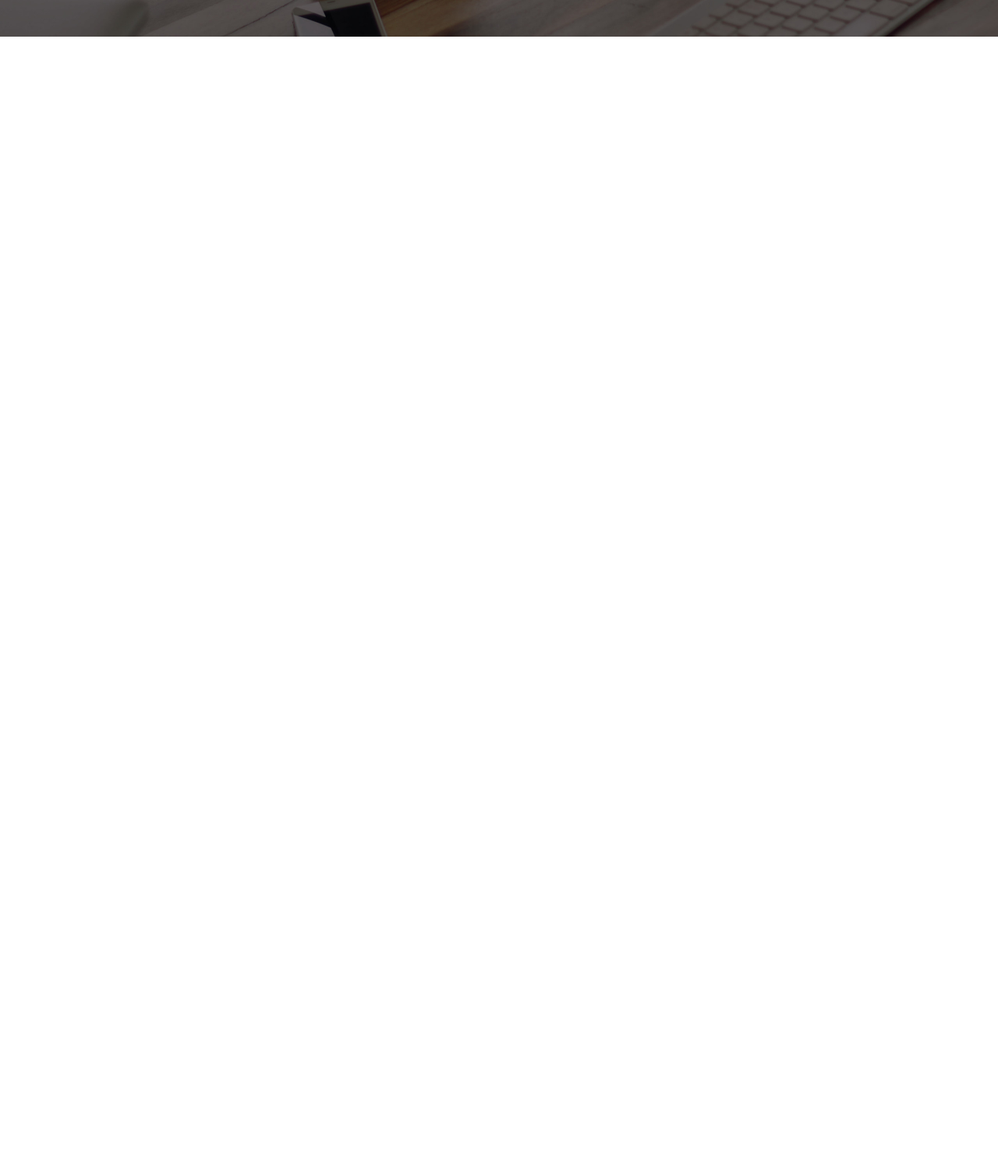
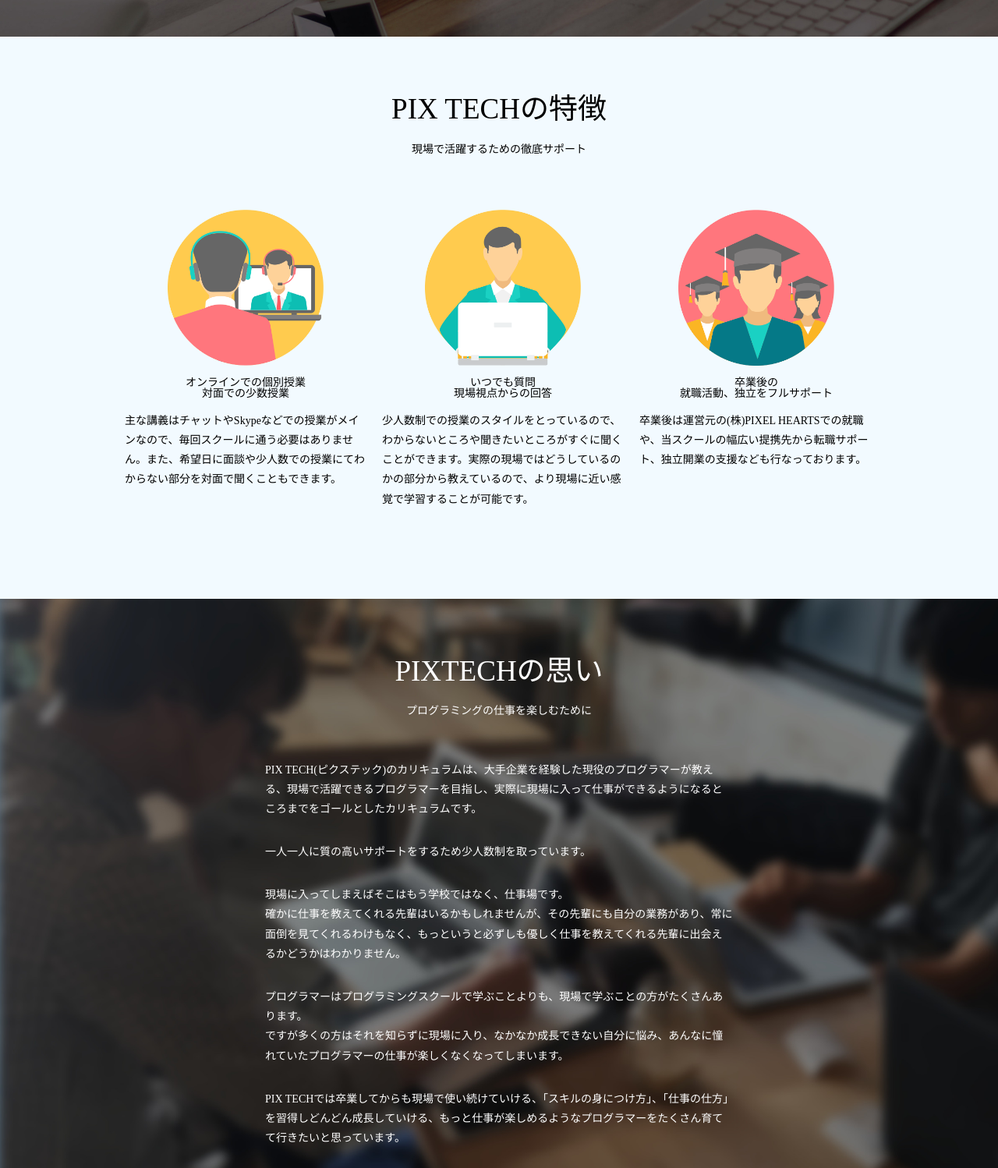
Before and after one commit to shimizu-tomoya/shimitomo-pix-practice, a website: page pixtech-shimizu-tomoya-main/index.html in a window 1280 px wide. Shown: the part 613-2111 px from the top of the page at 78% size. Before the commit the page ends 800 px from the top, so only its background shows below. Drawn offline with Linux system fonts and the light colour scheme.

Commit message:
[add]HTML&CSS 「section1-2」を追加

```diff
--- a/pixtech-shimizu-tomoya-main/assets/css/style.css
+++ b/pixtech-shimizu-tomoya-main/assets/css/style.css
@@ -22,6 +22,34 @@
   background-color: orange;
   color: #fff;
   font-weight: bold;
+}
+
+.common-heading {
+  padding-top: 60px;
+  padding-bottom: 50px;
+  text-align: center;
+}
+
+.common-heading h2 {
+  font-size: 37px;
+  padding-bottom: 5px;
+}
+
+.common-collection {
+  display: flex;
+  justify-content: center;
+  margin-bottom: 70px;
+}
+
+.common-width {
+  max-width: 310px;
+  height: auto;
+  margin: 15px 10px 15px 10px;
+}
+
+.common-img {
+  text-align: center;
+  margin-bottom: 15px;
 }
 
 /* local */
@@ -92,12 +120,59 @@
   margin-top: 40px;
 }
 
+/* feature */
+.feature {
+  background-color: #f2faff;
+  padding-bottom: 30px;
+}
+
+.feature .feature-mass img {
+  width: 200px;
+  height: 200px;
+}
+
+.feature h3 {
+  text-align: center;
+  margin-bottom: 15px;
+  line-height: 1;
+}
+
+
+
+
+/* thought */
+.thought {
+  height: 730px;
+  color: #fff;
+  background-image: url(../img/section2-bg.jpg);
+  background-size: cover;
+  padding-bottom: 20px;
+}
+
+.thought .thought-mass {
+  width: 600px;
+  margin: 0 auto 0 auto;
+}
+
+.thought .thought-mass p:not(:last-child) {
+  margin-bottom: 30px;
+}
+
 @media (max-width:980px) {
 
   /* global */
   .wrapper {
     max-width: 980px;
     margin: 0 auto;
+  }
+
+  .common-collection {
+    display: block;
+    margin-bottom: 20px;
+  }
+
+  .common-width {
+    margin: 0 auto 50px auto;
   }
 
   /* local */
@@ -158,4 +233,23 @@
   .first-view .first-view-button {
     margin-top: 20px;
   }
+
+  /* thought  */
+  .thought {
+    height: auto;
+  }
+
+  .thought .thought-mass {
+    width: auto;
+    height: auto;
+    padding: 10px;
+  }
+
+  .thought .thought-mass p:not(:last-child) {
+    margin-bottom: 0;
+  }
+
+  .thought .thought-mass .pc-width:not(:last-child) {
+    margin-bottom: 20px;
+  }
 }
--- a/pixtech-shimizu-tomoya-main/index.html
+++ b/pixtech-shimizu-tomoya-main/index.html
@@ -54,6 +54,54 @@
         </div>
       </div>
     </section>
+    <section class="feature">
+      <div class="container mobile-container">
+        <div class="common-heading">
+          <h2>PIX TECHの特徴</h2>
+          <p>現場で活躍するための徹底サポート</p>
+        </div>
+        <section class="feature-mass">
+          <div class="common-collection">
+            <div class="common-width left">
+              <div class="common-img">
+                <img src="assets/img/section1-1.png" alt="">
+              </div>
+              <h3>オンラインでの個別授業<br>対面での少数授業</h3>
+              <p>主な講義はチャットやSkypeなどでの授業がメインなので、毎回スクールに通う必要はありません。また、希望日に面談や少人数での授業にてわからない部分を対面で聞くこともできます。</p>
+            </div>
+            <div class="common-width center">
+              <div class="common-img">
+                <img src="assets/img/section1-2.png" alt="">
+              </div>
+              <h3>いつでも質問<br>現場視点からの回答</h3>
+              <p>少人数制での授業のスタイルをとっているので、わからないところや聞きたいところがすぐに聞くことができます。実際の現場ではどうしているのかの部分から教えているので、より現場に近い感覚で学習することが可能です。</p>
+            </div>
+            <div class="common-width right">
+              <div class="common-img">
+                <img src="assets/img/section1-3.png" alt="">
+              </div>
+              <h3>卒業後の<br>就職活動、独立をフルサポート</h3>
+              <p>卒業後は運営元の(株)PIXEL HEARTSでの就職や、当スクールの幅広い提携先から転職サポート、独立開業の支援なども行なっております。</p>
+            </div>
+          </div>
+        </section>
+      </div>
+    </section>
+    <section class="thought">
+      <div class="container mobile-container">
+        <div class="common-heading">
+          <h2>PIXTECHの思い</h2>
+          <p>プログラミングの仕事を楽しむために</p>
+        </div>
+        <section class="thought-mass">
+          <p>PIX TECH(ピクステック)のカリキュラムは、大手企業を経験した現役のプログラマーが教える、現場で活躍できるプログラマーを目指し、実際に現場に入って仕事ができるようになるところまでをゴールとしたカリキュラムです。</p>
+          <p class="pc-width">一人一人に質の高いサポートをするため少人数制を取っています。</p>
+          <p class="pc-width">現場に入ってしまえばそこはもう学校ではなく、仕事場です。<br>確かに仕事を教えてくれる先輩はいるかもしれませんが、その先輩にも自分の業務があり、常に面倒を見てくれるわけもなく、もっというと必ずしも優しく仕事を教えてくれる先輩に出会えるかどうかはわかりません。</p>
+          <p class="pc-width">プログラマーはプログラミングスクールで学ぶことよりも、現場で学ぶことの方がたくさんあります。<br>ですが多くの方はそれを知らずに現場に入り、なかなか成長できない自分に悩み、あんなに憧れていたプログラマーの仕事が楽しくなくなってしまいます。</p>
+          <p class="pc-width">PIX TECHでは卒業してからも現場で使い続けていける、「スキルの身につけ方」、「仕事の仕方」を習得しどんどん成長していける、もっと仕事が楽しめるようなプログラマーをたくさん育てて行きたいと思っています。</p>
+        </section>
+      </div>
+    </section>
   </div>
 </body>
 </html>
```
